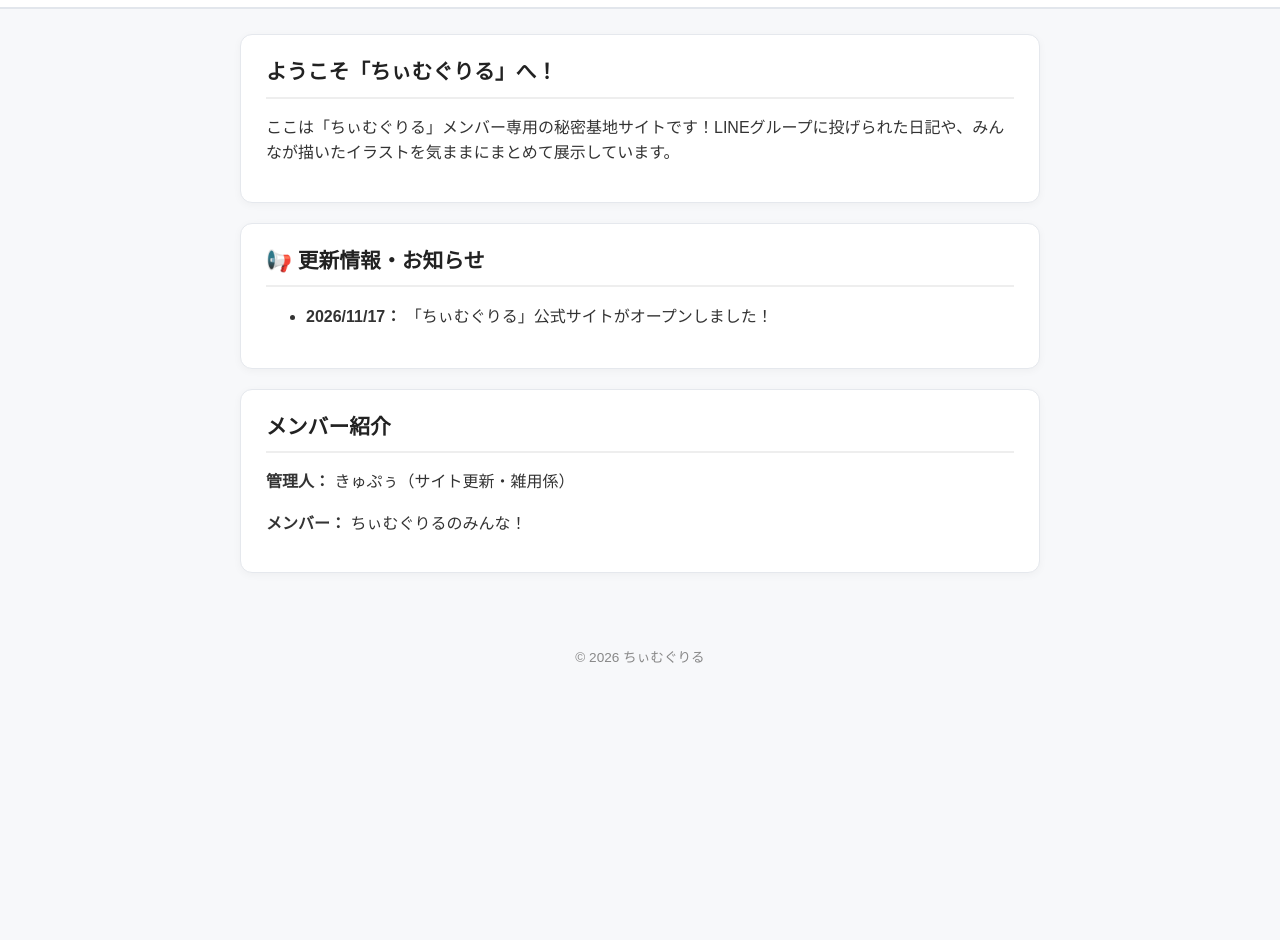
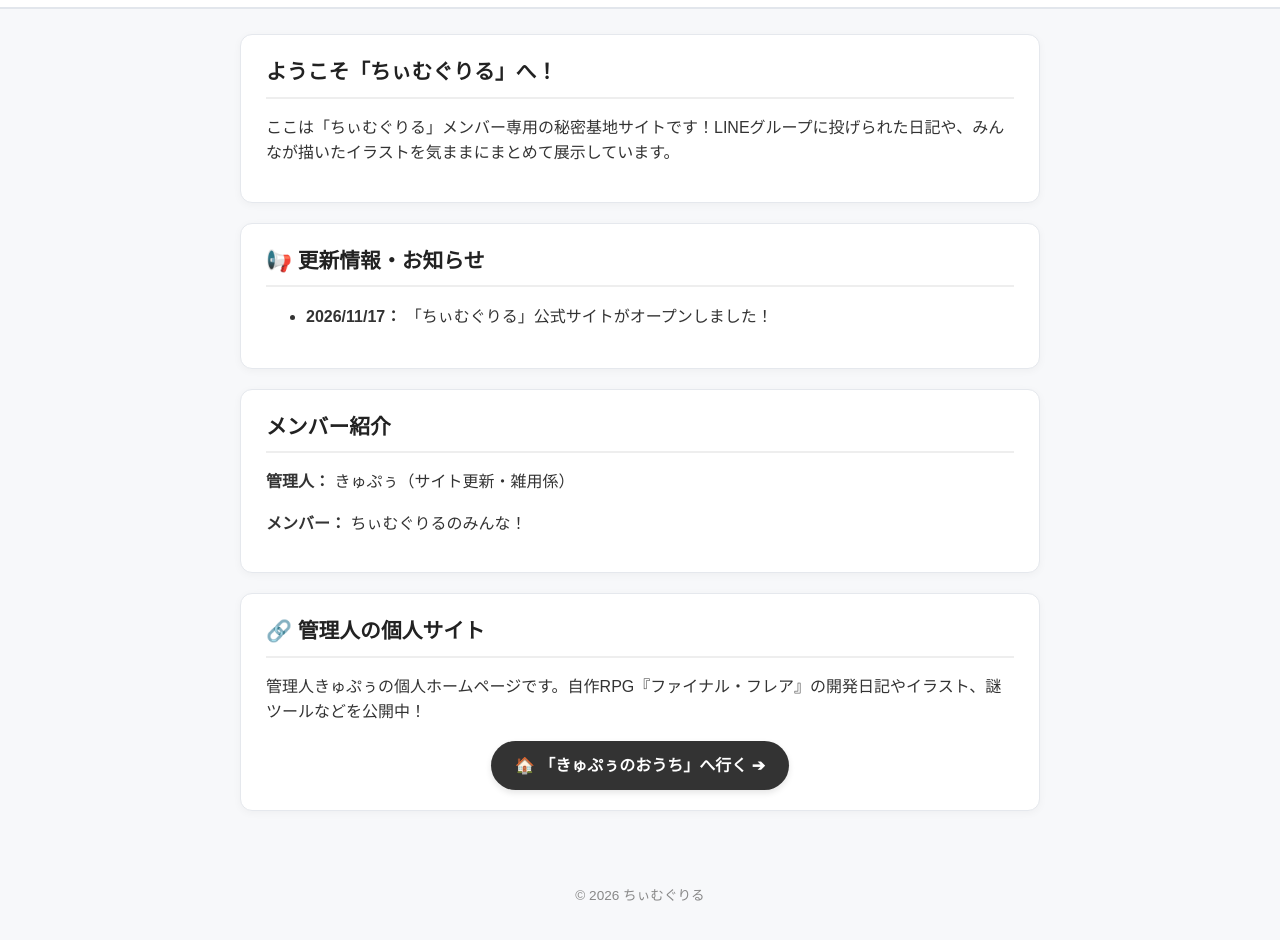
Before and after one commit to kyupuu/team-grill, a plain HTML site: page index.html in a window 1280 px wide. Shown: the part 124-1064 px from the top of the page. Before the commit the page ends 826 px from the top, so only its background shows below. Drawn offline with Linux system fonts and the light colour scheme.

Commit message:
Update index.html

```diff
--- a/index.html
+++ b/index.html
@@ -35,6 +35,17 @@
       <p><strong>管理人：</strong> きゅぷぅ（サイト更新・雑用係）</p>
       <p><strong>メンバー：</strong> ちぃむぐりるのみんな！</p>
     </section>
+
+    <!-- 🔗 管理人の個人サイト「きゅぷぅのおうち」へのリンクカード -->
+    <section class="card">
+      <h2>🔗 管理人の個人サイト</h2>
+      <p>管理人きゅぷぅの個人ホームページです。自作RPG『ファイナル・フレア』の開発日記やイラスト、謎ツールなどを公開中！</p>
+      <div style="text-align: center; margin-top: 15px;">
+        <a href="https://kyupuu.github.io/kyupu-house/" target="_blank" style="display: inline-block; background-color: #333333; color: #ffffff; text-decoration: none; font-weight: bold; padding: 12px 24px; border-radius: 25px; box-shadow: 0 3px 6px rgba(0,0,0,0.1);">
+          🏠 「きゅぷぅのおうち」へ行く ➔
+        </a>
+      </div>
+    </section>
   </main>
 
   <footer>
```
